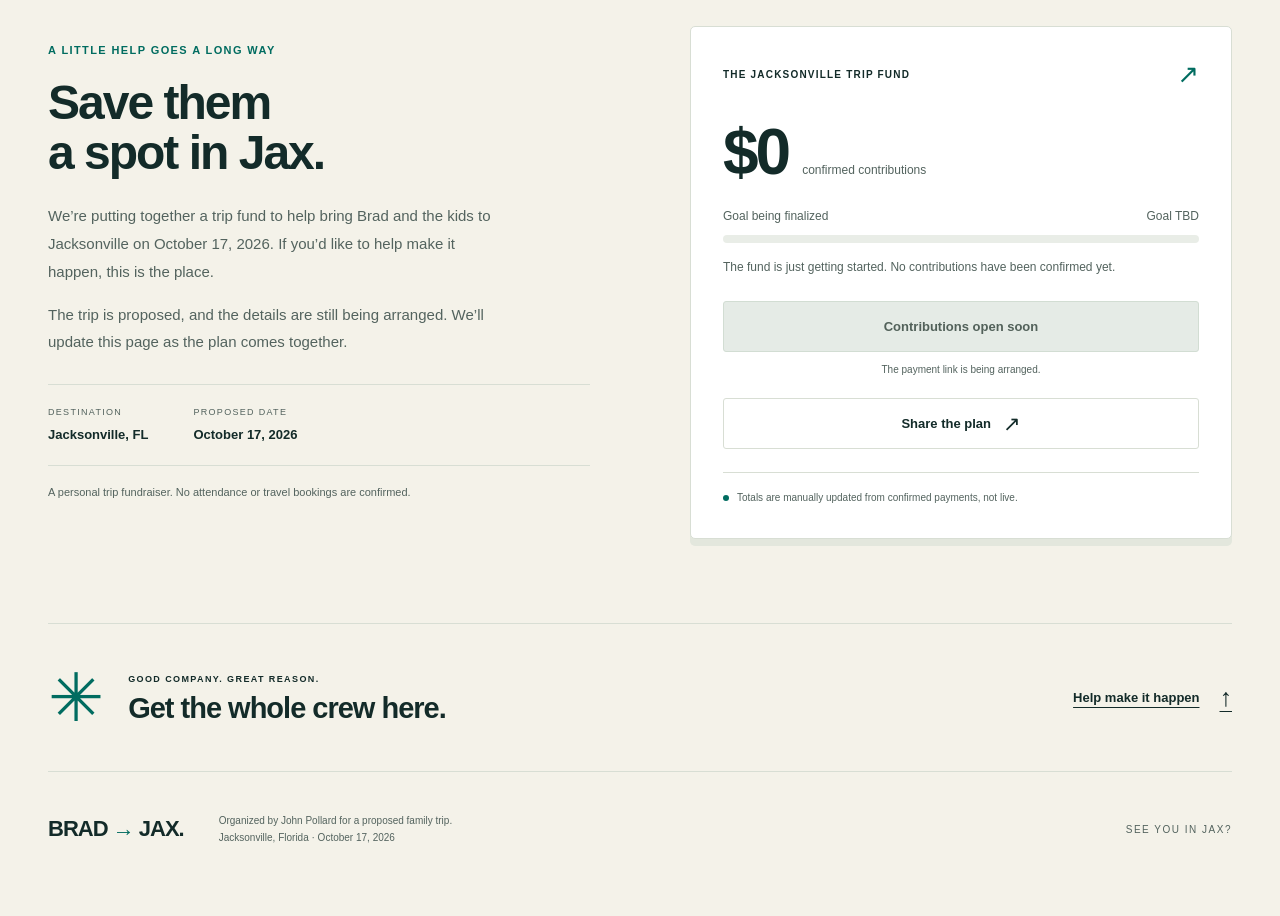
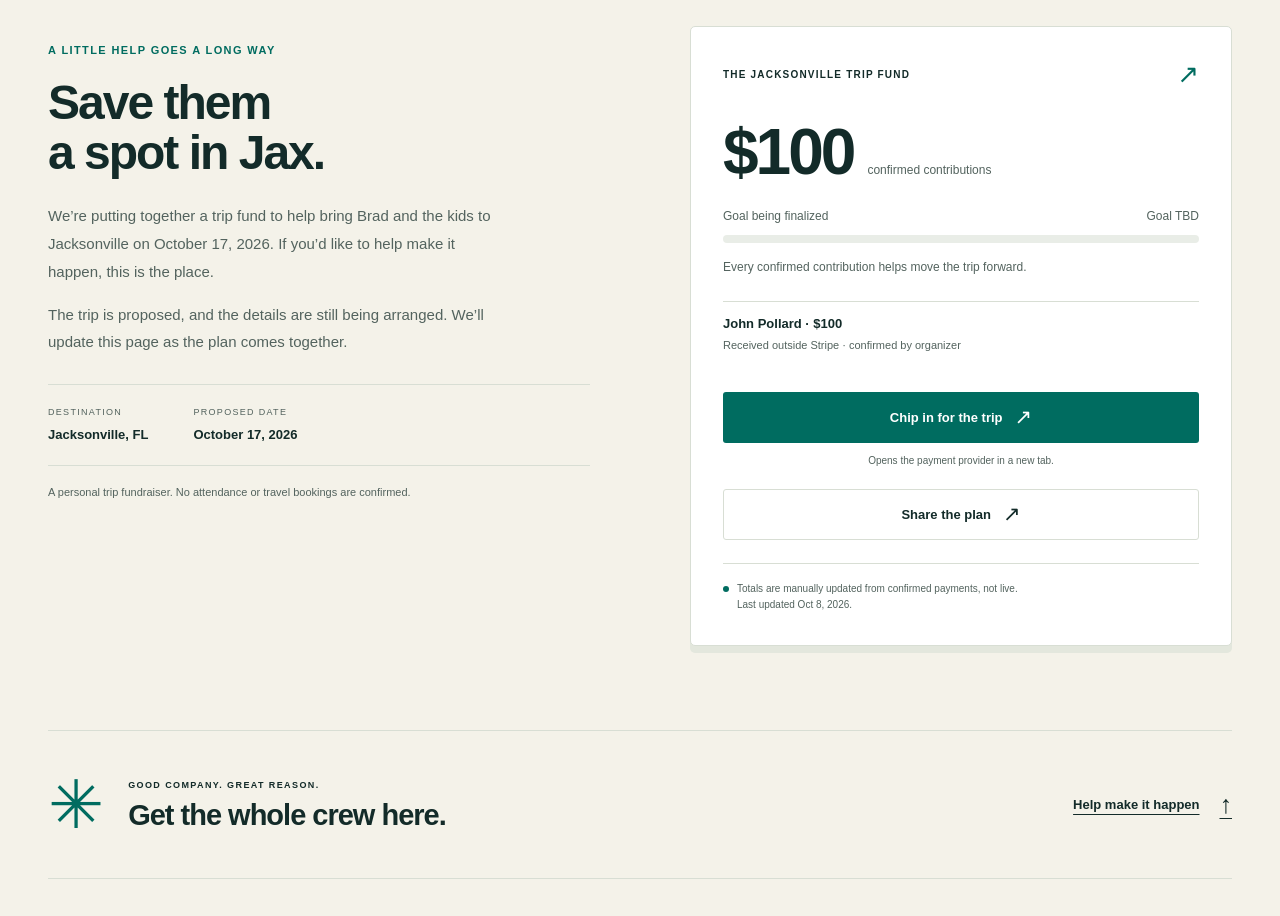
Before and after one commit to johnloringpollard/brad-to-jacksonville, a website: page index.html in a window 1280 px wide. Shown: the part 840-1756 px from the top of the page. Before the commit the page ends 1726 px from the top, so only its background shows below. Drawn offline with Linux system fonts and the light colour scheme.

Commit message:
Connect Stripe checkout and record organizer-confirmed contribution

```diff
--- a/app.js
+++ b/app.js
@@ -13,6 +13,14 @@ function validateCampaign(data) {
     || !(data.goalCents === null || (Number.isSafeInteger(data.goalCents) && data.goalCents > 0))
     || !Array.isArray(data.contributions)) {
     throw new Error('Invalid campaign details');
+  }
+  let listedCents = 0;
+  for (const contribution of data.contributions) {
+    if (!contribution || typeof contribution.name !== 'string' || !contribution.name.trim()
+      || !Number.isSafeInteger(contribution.amountCents) || contribution.amountCents <= 0
+      || !['offline', 'stripe'].includes(contribution.method)) throw new Error('Invalid contribution');
+    listedCents += contribution.amountCents;
+    if (!Number.isSafeInteger(listedCents) || listedCents > data.collectedCents) throw new Error('Invalid contribution total');
   }
   if (data.paymentUrl !== null) {
     if (typeof data.paymentUrl !== 'string') throw new Error('Invalid payment link');
@@ -41,6 +49,18 @@ function renderCampaign(data) {
   element('fund-message').textContent = data.collectedCents === 0
     ? 'The fund is just getting started. No contributions have been confirmed yet.'
     : 'Every confirmed contribution helps move the trip forward.';
+  const contributions = element('contributions');
+  contributions.replaceChildren();
+  for (const contribution of data.contributions) {
+    const item = document.createElement('li');
+    const summary = document.createElement('strong');
+    const note = document.createElement('span');
+    summary.textContent = `${contribution.name} · ${money(contribution.amountCents)}`;
+    note.textContent = contribution.method === 'offline' ? 'Received outside Stripe · confirmed by organizer' : 'Received through Stripe';
+    item.append(summary, note);
+    contributions.append(item);
+  }
+  contributions.hidden = data.contributions.length === 0;
   if (data.updatedAt !== null) {
     element('updated-at').textContent = `Last updated ${new Intl.DateTimeFormat('en-US', {
       month: 'short', day: 'numeric', year: 'numeric', timeZone: 'UTC',
--- a/campaign.json
+++ b/campaign.json
@@ -1,7 +1,13 @@
 {
   "goalCents": null,
-  "collectedCents": 0,
-  "paymentUrl": null,
-  "updatedAt": null,
-  "contributions": []
+  "collectedCents": 10000,
+  "paymentUrl": "https://buy.stripe.com/7sYcN79lt0RD4NraTG6EU01",
+  "updatedAt": "2026-10-08T13:44:06Z",
+  "contributions": [
+    {
+      "name": "John Pollard",
+      "amountCents": 10000,
+      "method": "offline"
+    }
+  ]
 }
--- a/index.html
+++ b/index.html
@@ -61,6 +61,7 @@
         <div class="goal-row"><span id="goal">Goal being finalized</span><span id="progress-label">—</span></div>
         <div class="meter" id="progress" role="progressbar" aria-label="Trip fund progress" aria-valuemin="0" aria-valuemax="100" aria-valuenow="0" aria-valuetext="Checking trip fund"><span id="progress-fill"></span></div>
         <p class="fund-message" id="fund-message">Loading the trip fund details…</p>
+        <ul class="contributions" id="contributions" aria-label="Recorded contributions" hidden></ul>
         <a class="button payment-button" id="payment-link" target="_blank" rel="noopener noreferrer" hidden>Chip in for the trip <span aria-hidden="true">↗</span></a>
         <button class="button payment-button" id="payment-unavailable" disabled>Contributions open soon</button>
         <p class="payment-note" id="payment-note">The payment link is being arranged.</p>
--- a/styles.css
+++ b/styles.css
@@ -654,3 +654,25 @@ footer p {
     scroll-behavior:auto;
   }
 }
+
+.contributions {
+  list-style: none;
+  padding: 0;
+  margin: 0 0 24px;
+}
+.contributions li {
+  padding: 14px 0;
+  border-top: 1px solid var(--line);
+}
+.contributions strong {
+  display: block;
+  font-size: 13px;
+  overflow-wrap: anywhere;
+}
+.contributions span {
+  display: block;
+  margin-top: 6px;
+  font-size: 11px;
+  line-height: 1.5;
+  color: var(--muted);
+}
```
Also changed, not shown: scripts/verify.mjs (+10 -0 lines), README.md.
